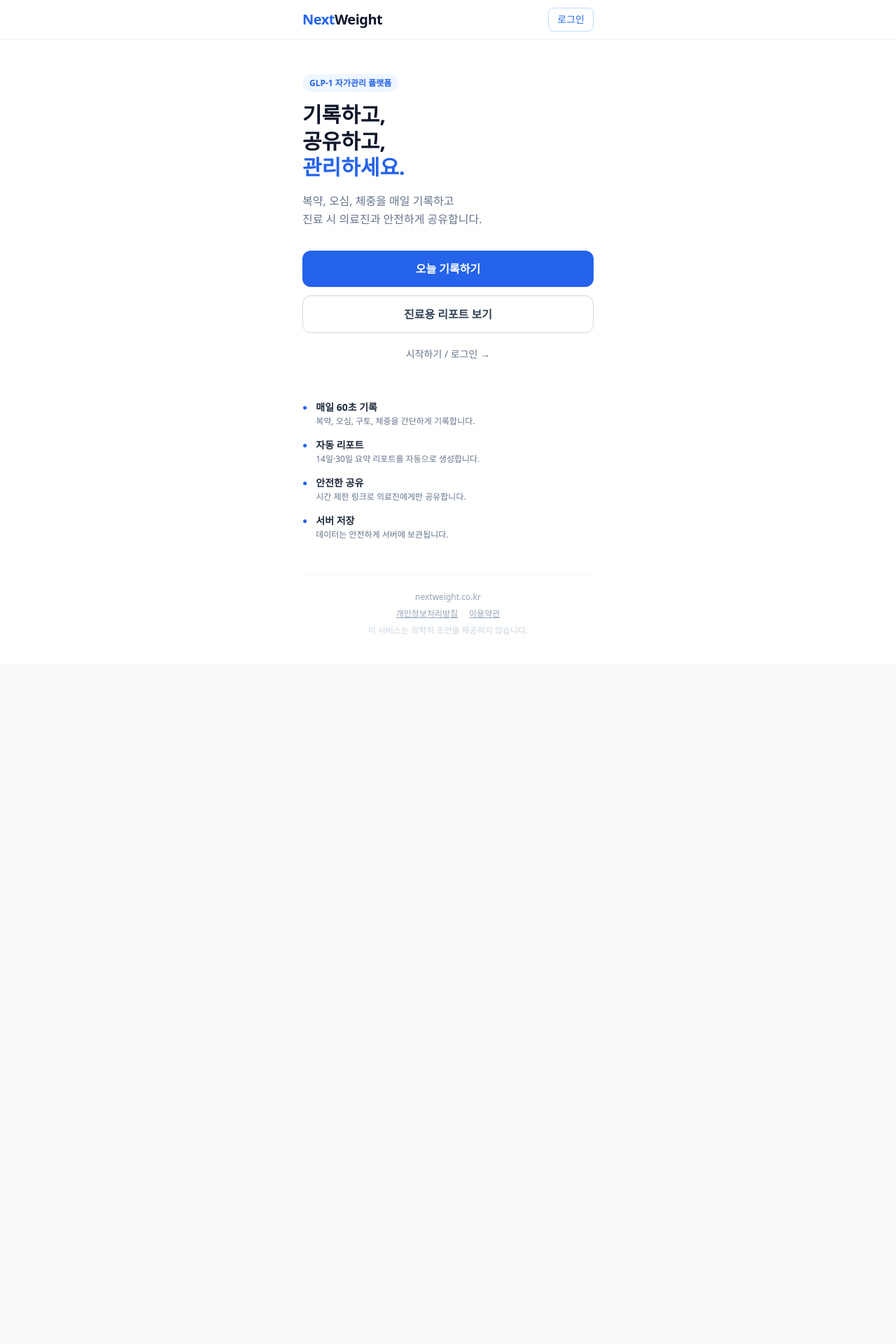
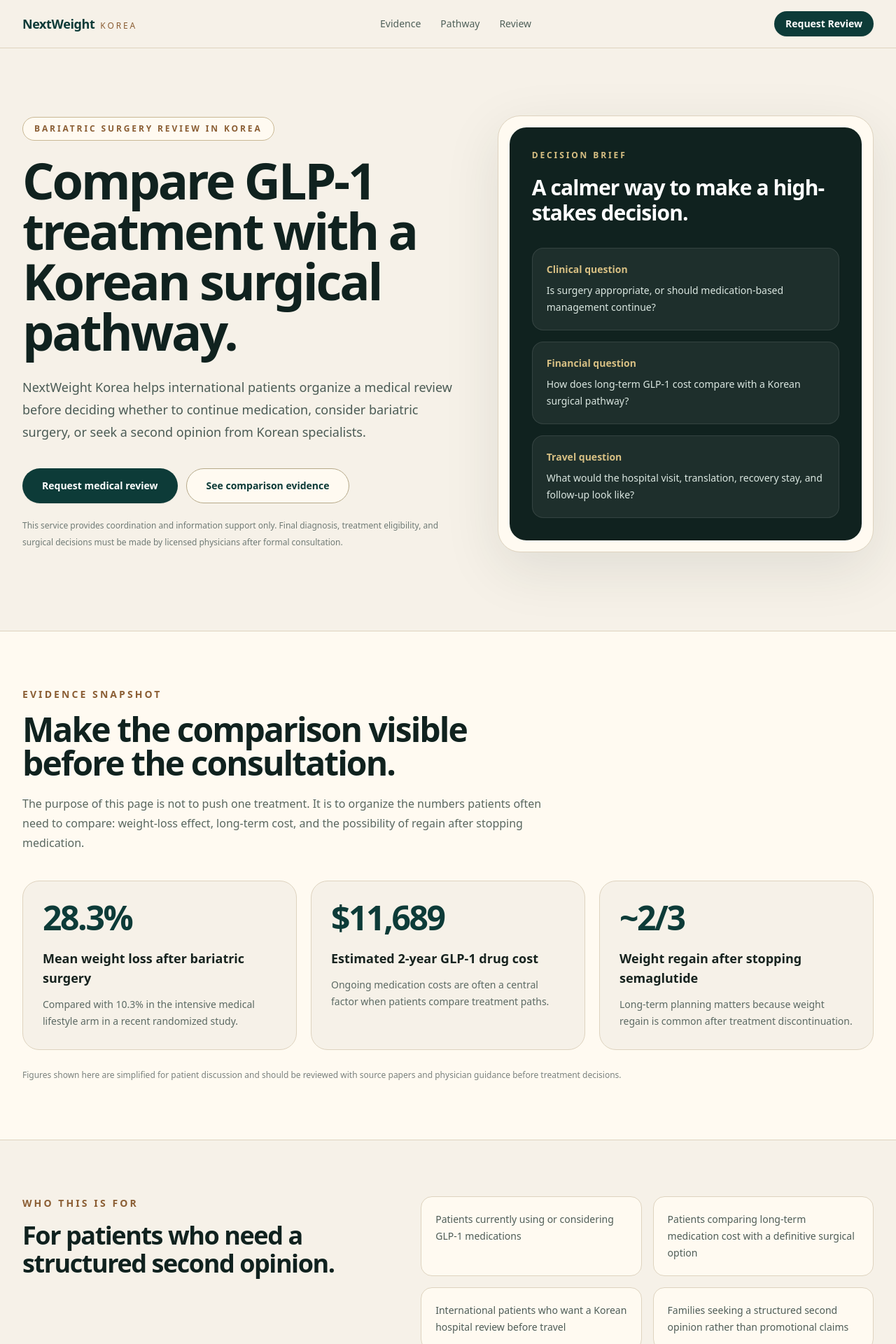
Before and after one commit to NextWorkLab/nextweight-web, a Next.js app: page / in a window 1280 px wide. Shown: the top 1920 px of the page at 70% size. Before the commit the page ends 949 px from the top, so only its background shows below. Built offline with nearby package versions, Linux system fonts and the light colour scheme; no server answers.

Commit message:
Refine public NextWeight landing page

```diff
--- a/app/page.tsx
+++ b/app/page.tsx
@@ -1,138 +1,240 @@
 // app/page.tsx
-// 환자 중심 랜딩 페이지
+// Public landing page for NextWeight Korea
 
 import Link from "next/link";
 import type { Metadata } from "next";
 
 export const metadata: Metadata = {
-  title: "NextWeight | 환자 자가관리 플랫폼",
+  title: "NextWeight Korea | Bariatric Surgery Review in Korea",
   description:
-    "GLP-1 치료 중 일일 건강 상태를 기록하고, 진료 시 의료진과 안전하게 공유하세요.",
+    "A structured medical review pathway for international patients comparing bariatric surgery in Korea with long-term GLP-1 treatment.",
 };
+
+const primaryCta =
+  "mailto:snm@dyphi.com?subject=NextWeight%20Korea%20medical%20review";
+
+const evidenceCards = [
+  {
+    value: "28.3%",
+    label: "Mean weight loss after bariatric surgery",
+    detail: "Compared with 10.3% in the intensive medical lifestyle arm in a recent randomized study.",
+  },
+  {
+    value: "$11,689",
+    label: "Estimated 2-year GLP-1 drug cost",
+    detail: "Ongoing medication costs are often a central factor when patients compare treatment paths.",
+  },
+  {
+    value: "~2/3",
+    label: "Weight regain after stopping semaglutide",
+    detail: "Long-term planning matters because weight regain is common after treatment discontinuation.",
+  },
+];
+
+const pathwaySteps = [
+  "Submit your medical background and treatment goals",
+  "Receive a structured review from the Korea coordination team",
+  "Compare surgery, GLP-1 continuation, and non-surgical alternatives",
+  "Plan hospital visit, translation, stay, and follow-up support",
+];
+
+const audience = [
+  "Patients currently using or considering GLP-1 medications",
+  "Patients comparing long-term medication cost with a definitive surgical option",
+  "International patients who want a Korean hospital review before travel",
+  "Families seeking a structured second opinion rather than promotional claims",
+];
 
 export default function LandingPage() {
   return (
-    <div className="min-h-screen bg-white flex flex-col">
-      {/* 헤더 */}
-      <header className="border-b border-gray-100">
-        <div className="max-w-md mx-auto px-4 h-14 flex items-center justify-between">
-          <h1 className="text-xl font-bold tracking-tight">
-            <span className="text-blue-600">Next</span>
-            <span className="text-slate-900">Weight</span>
-          </h1>
-          <Link
-            href="/auth"
-            className="text-sm font-medium text-blue-600 hover:text-blue-700 border border-blue-200 px-3 py-1.5 rounded-lg hover:bg-blue-50 transition-colors"
+    <main className="min-h-screen bg-[#f6f1e8] text-[#17231f]">
+      <header className="sticky top-0 z-30 border-b border-[#ded3bf] bg-[#f6f1e8]/95 backdrop-blur">
+        <div className="mx-auto flex max-w-7xl items-center justify-between px-5 py-4 sm:px-8">
+          <Link href="/" className="flex items-baseline gap-2 tracking-tight">
+            <span className="text-lg font-semibold text-[#0d3b38]">NextWeight</span>
+            <span className="text-xs uppercase tracking-[0.24em] text-[#8b5e34]">Korea</span>
+          </Link>
+          <nav className="hidden items-center gap-7 text-sm text-[#50615a] md:flex">
+            <Link href="#results" className="hover:text-[#0d3b38]">
+              Evidence
+            </Link>
+            <Link href="#pathway" className="hover:text-[#0d3b38]">
+              Pathway
+            </Link>
+            <Link href="#review" className="hover:text-[#0d3b38]">
+              Review
+            </Link>
+          </nav>
+          <a
+            href={primaryCta}
+            className="rounded-full bg-[#0d3b38] px-4 py-2 text-sm font-semibold text-white shadow-sm transition hover:bg-[#092b29]"
           >
-            로그인
-          </Link>
+            Request Review
+          </a>
         </div>
       </header>
 
-      {/* 히어로 */}
-      <main className="flex-1 max-w-md mx-auto w-full px-4 pt-12 pb-10 flex flex-col">
-        <div className="flex-1">
-          <div className="mb-2">
-            <span className="text-xs font-semibold text-blue-600 bg-blue-50 px-2.5 py-1 rounded-full">
-              GLP-1 자가관리 플랫폼
-            </span>
+      <section className="mx-auto grid max-w-7xl gap-12 px-5 pb-20 pt-16 sm:px-8 lg:grid-cols-[1.08fr_0.92fr] lg:items-center lg:pb-28 lg:pt-24">
+        <div>
+          <p className="mb-5 inline-flex rounded-full border border-[#c9b894] bg-[#fffaf1] px-4 py-2 text-xs font-semibold uppercase tracking-[0.24em] text-[#8b5e34]">
+            Bariatric surgery review in Korea
+          </p>
+          <h1 className="max-w-4xl text-5xl font-semibold leading-[1.02] tracking-[-0.045em] text-[#10221f] sm:text-6xl lg:text-7xl">
+            Compare GLP-1 treatment with a Korean surgical pathway.
+          </h1>
+          <p className="mt-7 max-w-2xl text-lg leading-8 text-[#4b5b55]">
+            NextWeight Korea helps international patients organize a medical review before deciding whether to continue medication, consider bariatric surgery, or seek a second opinion from Korean specialists.
+          </p>
+          <div className="mt-9 flex flex-col gap-3 sm:flex-row">
+            <a
+              href={primaryCta}
+              className="inline-flex items-center justify-center rounded-full bg-[#0d3b38] px-7 py-3.5 text-sm font-semibold text-white shadow-sm transition hover:bg-[#092b29]"
+            >
+              Request medical review
+            </a>
+            <Link
+              href="#results"
+              className="inline-flex items-center justify-center rounded-full border border-[#b6a989] bg-[#fffaf1] px-7 py-3.5 text-sm font-semibold text-[#0d3b38] transition hover:border-[#0d3b38]"
+            >
+              See comparison evidence
+            </Link>
           </div>
-          <h2 className="mt-4 text-3xl font-extrabold text-slate-900 leading-tight">
-            기록하고,
-            <br />
-            공유하고,
-            <br />
-            <span className="text-blue-600">관리하세요.</span>
+          <p className="mt-5 max-w-2xl text-xs leading-6 text-[#6f7a75]">
+            This service provides coordination and information support only. Final diagnosis, treatment eligibility, and surgical decisions must be made by licensed physicians after formal consultation.
+          </p>
+        </div>
+
+        <div className="rounded-[2rem] border border-[#ded3bf] bg-[#fffaf1] p-4 shadow-[0_24px_80px_rgba(33,45,38,0.10)]">
+          <div className="rounded-[1.5rem] bg-[#10221f] p-6 text-white sm:p-8">
+            <p className="text-xs font-semibold uppercase tracking-[0.24em] text-[#d7bf83]">Decision brief</p>
+            <h2 className="mt-5 text-3xl font-semibold tracking-[-0.03em]">A calmer way to make a high-stakes decision.</h2>
+            <div className="mt-8 space-y-4">
+              <BriefRow title="Clinical question" text="Is surgery appropriate, or should medication-based management continue?" />
+              <BriefRow title="Financial question" text="How does long-term GLP-1 cost compare with a Korean surgical pathway?" />
+              <BriefRow title="Travel question" text="What would the hospital visit, translation, recovery stay, and follow-up look like?" />
+            </div>
+          </div>
+        </div>
+      </section>
+
+      <section id="results" className="border-y border-[#ded3bf] bg-[#fffaf1] py-20">
+        <div className="mx-auto max-w-7xl px-5 sm:px-8">
+          <div className="max-w-3xl">
+            <p className="text-sm font-semibold uppercase tracking-[0.22em] text-[#8b5e34]">Evidence snapshot</p>
+            <h2 className="mt-4 text-4xl font-semibold tracking-[-0.04em] text-[#10221f] sm:text-5xl">
+              Make the comparison visible before the consultation.
+            </h2>
+            <p className="mt-5 text-base leading-7 text-[#596760]">
+              The purpose of this page is not to push one treatment. It is to organize the numbers patients often need to compare: weight-loss effect, long-term cost, and the possibility of regain after stopping medication.
+            </p>
+          </div>
+          <div className="mt-10 grid gap-5 md:grid-cols-3">
+            {evidenceCards.map((card) => (
+              <article key={card.label} className="rounded-[1.5rem] border border-[#ded3bf] bg-[#f6f1e8] p-7">
+                <p className="text-5xl font-semibold tracking-[-0.05em] text-[#0d3b38]">{card.value}</p>
+                <h3 className="mt-5 text-lg font-semibold text-[#17231f]">{card.label}</h3>
+                <p className="mt-3 text-sm leading-6 text-[#5c6a64]">{card.detail}</p>
+              </article>
+            ))}
+          </div>
+          <p className="mt-6 text-xs leading-6 text-[#7b827e]">
+            Figures shown here are simplified for patient discussion and should be reviewed with source papers and physician guidance before treatment decisions.
+          </p>
+        </div>
+      </section>
+
+      <section className="mx-auto grid max-w-7xl gap-10 px-5 py-20 sm:px-8 lg:grid-cols-[0.9fr_1.1fr]">
+        <div>
+          <p className="text-sm font-semibold uppercase tracking-[0.22em] text-[#8b5e34]">Who this is for</p>
+          <h2 className="mt-4 text-4xl font-semibold tracking-[-0.04em] text-[#10221f]">
+            For patients who need a structured second opinion.
           </h2>
-          <p className="mt-4 text-slate-500 leading-relaxed">
-            복약, 오심, 체중을 매일 기록하고
-            <br />
-            진료 시 의료진과 안전하게 공유합니다.
-          </p>
+        </div>
+        <div className="grid gap-4 sm:grid-cols-2">
+          {audience.map((item) => (
+            <div key={item} className="rounded-2xl border border-[#ded3bf] bg-[#fffaf1] p-5 text-sm leading-6 text-[#4f5d57]">
+              {item}
+            </div>
+          ))}
+        </div>
+      </section>
 
-          {/* CTA 버튼 */}
-          <div className="mt-8 space-y-3">
-            <Link
-              href="/auth?next=/app/record"
-              className="flex items-center justify-center w-full bg-blue-600 text-white font-semibold py-3.5 rounded-xl text-base hover:bg-blue-700 transition-colors"
+      <section id="pathway" className="bg-[#10221f] py-20 text-white">
+        <div className="mx-auto max-w-7xl px-5 sm:px-8">
+          <div className="grid gap-12 lg:grid-cols-[0.9fr_1.1fr] lg:items-start">
+            <div>
+              <p className="text-sm font-semibold uppercase tracking-[0.22em] text-[#d7bf83]">Korea pathway</p>
+              <h2 className="mt-4 text-4xl font-semibold tracking-[-0.04em] sm:text-5xl">
+                From online review to hospital visit, without scattered decisions.
+              </h2>
+              <p className="mt-5 text-base leading-7 text-[#cbd8d2]">
+                A clear pathway helps patients avoid comparing isolated prices, promotional claims, and unrelated clinic recommendations.
+              </p>
+            </div>
+            <div className="space-y-4">
+              {pathwaySteps.map((step, index) => (
+                <div key={step} className="flex gap-5 rounded-2xl border border-white/10 bg-white/[0.06] p-5">
+                  <span className="flex h-9 w-9 shrink-0 items-center justify-center rounded-full bg-[#d7bf83] text-sm font-semibold text-[#10221f]">
+                    {index + 1}
+                  </span>
+                  <p className="pt-1 text-base leading-7 text-[#eef4f1]">{step}</p>
+                </div>
+              ))}
+            </div>
+          </div>
+        </div>
+      </section>
+
+      <section id="review" className="mx-auto max-w-7xl px-5 py-20 sm:px-8">
+        <div className="rounded-[2rem] border border-[#ded3bf] bg-[#fffaf1] p-8 sm:p-12 lg:flex lg:items-center lg:justify-between lg:gap-10">
+          <div className="max-w-2xl">
+            <p className="text-sm font-semibold uppercase tracking-[0.22em] text-[#8b5e34]">Start with a review</p>
+            <h2 className="mt-4 text-4xl font-semibold tracking-[-0.04em] text-[#10221f]">
+              Send the basic information first. Decide after the medical review.
+            </h2>
+            <p className="mt-5 text-base leading-7 text-[#596760]">
+              Share your current BMI, medication history, medical conditions, treatment goal, and preferred travel timing. We will help organize the next step for a Korea-based review.
+            </p>
+          </div>
+          <div className="mt-8 flex shrink-0 flex-col gap-3 lg:mt-0">
+            <a
+              href={primaryCta}
+              className="inline-flex items-center justify-center rounded-full bg-[#0d3b38] px-7 py-3.5 text-sm font-semibold text-white shadow-sm transition hover:bg-[#092b29]"
             >
-              오늘 기록하기
-            </Link>
-            <Link
-              href="/auth?next=/app/report"
-              className="flex items-center justify-center w-full bg-white border border-gray-300 text-slate-700 font-semibold py-3.5 rounded-xl text-base hover:bg-gray-50 transition-colors"
-            >
-              진료용 리포트 보기
-            </Link>
+              Request medical review
+            </a>
             <Link
               href="/auth"
-              className="flex items-center justify-center w-full text-slate-500 text-sm py-2 hover:text-slate-700 transition-colors"
+              className="inline-flex items-center justify-center rounded-full border border-[#b6a989] px-7 py-3.5 text-sm font-semibold text-[#0d3b38] transition hover:border-[#0d3b38]"
             >
-              시작하기 / 로그인 →
+              Patient record app
             </Link>
           </div>
+        </div>
+      </section>
 
-          {/* 기능 소개 */}
-          <div className="mt-12 space-y-4">
-            <FeatureRow
-              icon="●"
-              title="매일 60초 기록"
-              desc="복약, 오심, 구토, 체중을 간단하게 기록합니다."
-            />
-            <FeatureRow
-              icon="●"
-              title="자동 리포트"
-              desc="14일·30일 요약 리포트를 자동으로 생성합니다."
-            />
-            <FeatureRow
-              icon="●"
-              title="안전한 공유"
-              desc="시간 제한 링크로 의료진에게만 공유합니다."
-            />
-            <FeatureRow
-              icon="●"
-              title="서버 저장"
-              desc="데이터는 안전하게 서버에 보관됩니다."
-            />
+      <footer className="border-t border-[#ded3bf] px-5 py-10 text-sm text-[#67736e] sm:px-8">
+        <div className="mx-auto flex max-w-7xl flex-col gap-4 md:flex-row md:items-center md:justify-between">
+          <p>NextWeight Korea · Operated by DYPHI</p>
+          <div className="flex gap-5">
+            <Link href="/legal/privacy" className="hover:text-[#0d3b38]">
+              Privacy
+            </Link>
+            <Link href="/legal/terms" className="hover:text-[#0d3b38]">
+              Terms
+            </Link>
           </div>
         </div>
+      </footer>
+    </main>
+  );
+}
 
-        {/* 푸터 */}
-        <footer className="mt-12 pt-6 border-t border-gray-100 text-center space-y-2">
-          <p className="text-xs text-slate-400">nextweight.co.kr</p>
-          <div className="flex justify-center gap-4">
-            <Link href="/legal/privacy" className="text-xs text-slate-400 hover:text-slate-600 underline">
-              개인정보처리방침
-            </Link>
-            <Link href="/legal/terms" className="text-xs text-slate-400 hover:text-slate-600 underline">
-              이용약관
-            </Link>
-          </div>
-          <p className="text-xs text-slate-300">
-            이 서비스는 의학적 조언을 제공하지 않습니다.
-          </p>
-        </footer>
-      </main>
+function BriefRow({ title, text }: { title: string; text: string }) {
+  return (
+    <div className="rounded-2xl border border-white/10 bg-white/[0.06] p-5">
+      <p className="text-sm font-semibold text-[#d7bf83]">{title}</p>
+      <p className="mt-2 text-sm leading-6 text-[#dbe7e1]">{text}</p>
     </div>
   );
 }
-
-function FeatureRow({
-  icon,
-  title,
-  desc,
-}: {
-  icon: string;
-  title: string;
-  desc: string;
-}) {
-  return (
-    <div className="flex gap-3">
-      <span className="text-blue-600 mt-0.5 text-xs">{icon}</span>
-      <div>
-        <p className="text-sm font-semibold text-slate-800">{title}</p>
-        <p className="text-xs text-slate-500 mt-0.5">{desc}</p>
-      </div>
-    </div>
-  );
-}
```
